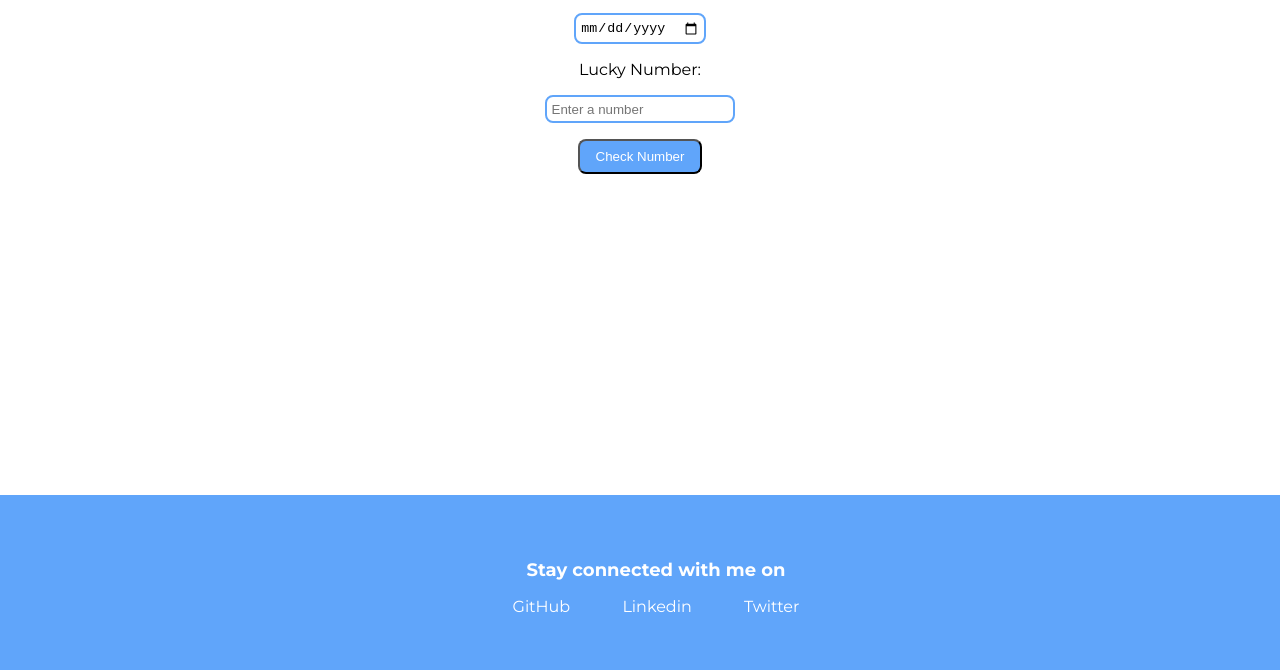
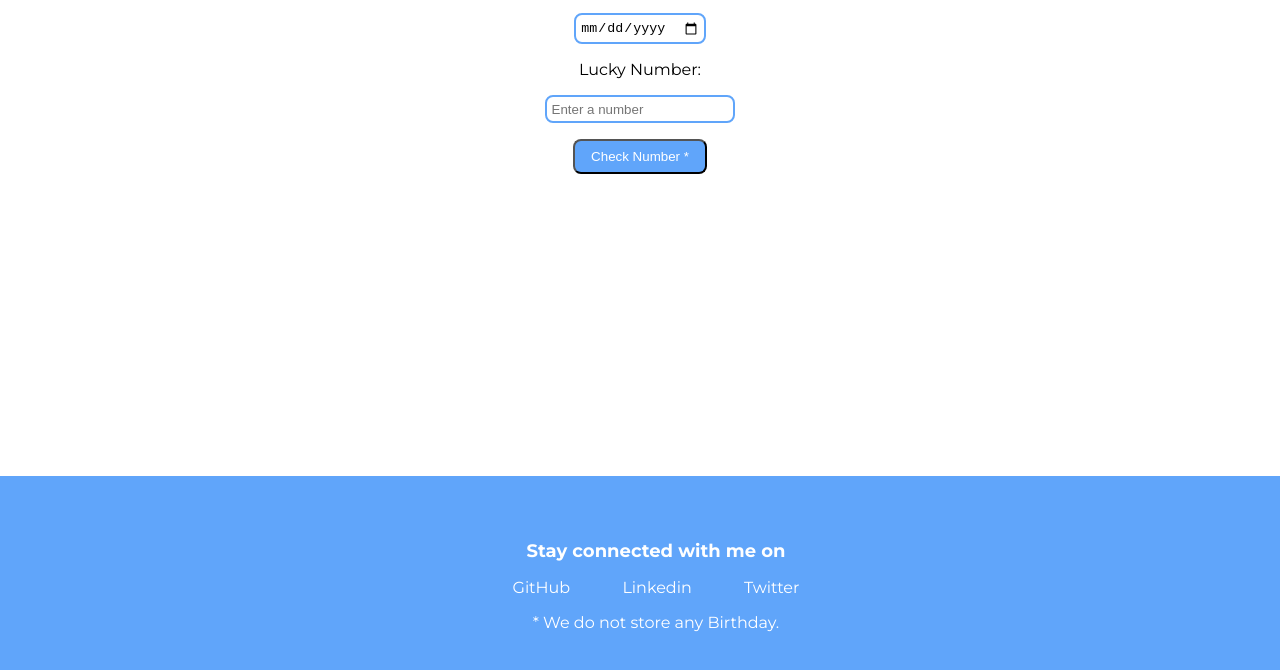
Before and after one commit to Shrey-Tyagi/lucky-number, a plain HTML site: page index.html in a window 1280 px wide. Shown: the part 104-774 px from the top of the page. Drawn offline with Linux system fonts and the light colour scheme.

Commit message:
feat - Added data privacy

```diff
--- a/index.html
+++ b/index.html
@@ -14,7 +14,7 @@
       <input type="date" id="date-of-birth" />
       <label for="lucky-number">Lucky Number:</label>
       <input type="number" id="lucky-number" placeholder="Enter a number" />
-      <button id="calculate-number" class="link link-primary" >Check Number</button>
+      <button id="calculate-number" class="link link-primary" >Check Number *</button>
       <h2 id="output-container"></h2>
     </div>
     <footer class="footer">
@@ -24,6 +24,7 @@
              <li class="list-item-inline"><a class="link " href="https://www.linkedin.com/in/shrey-tyagi">Linkedin</a></li>
              <li class="list-item-inline"><a class="link " href="https://twitter.com/ShreyyTyagi">Twitter</a></li>
          </ul>
+         * We do not store any Birthday.
     </footer>
     <script src="/app.js"></script>
 </body>
```
